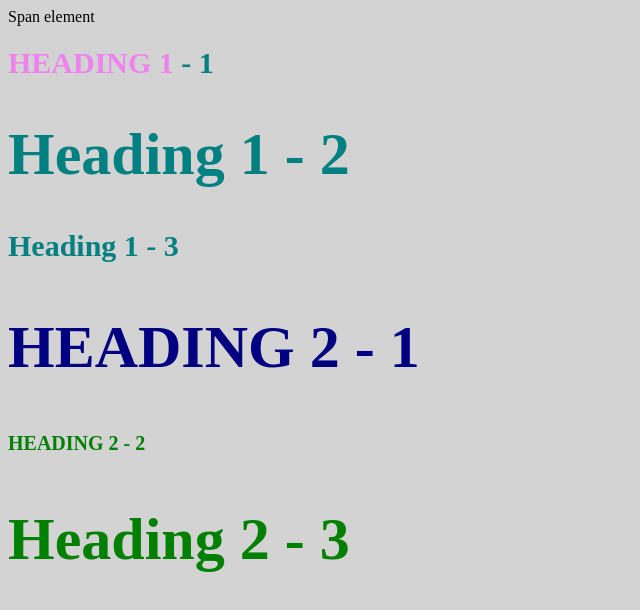
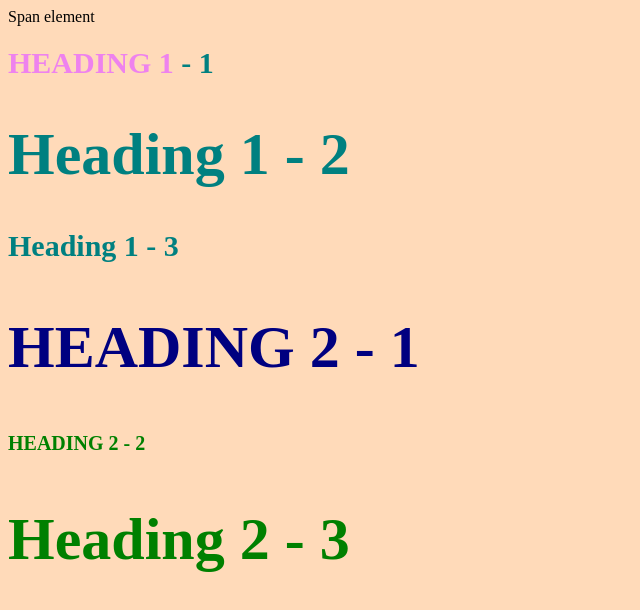
Before and after one commit to Johannes127/Cartoon-Hero, a plain HTML site: page style-test.html in a window 1280 px wide. Shown: the whole page, without its empty margins (0-640 px from the left). Drawn offline with Linux system fonts and the light colour scheme.

Commit message:
Changed the background color to peach

```diff
--- a/css/test.css
+++ b/css/test.css
@@ -1,5 +1,5 @@
 body{
-	background-color: lightgray;
+	background-color: peachpuff;
 }
 
 h1{
```
